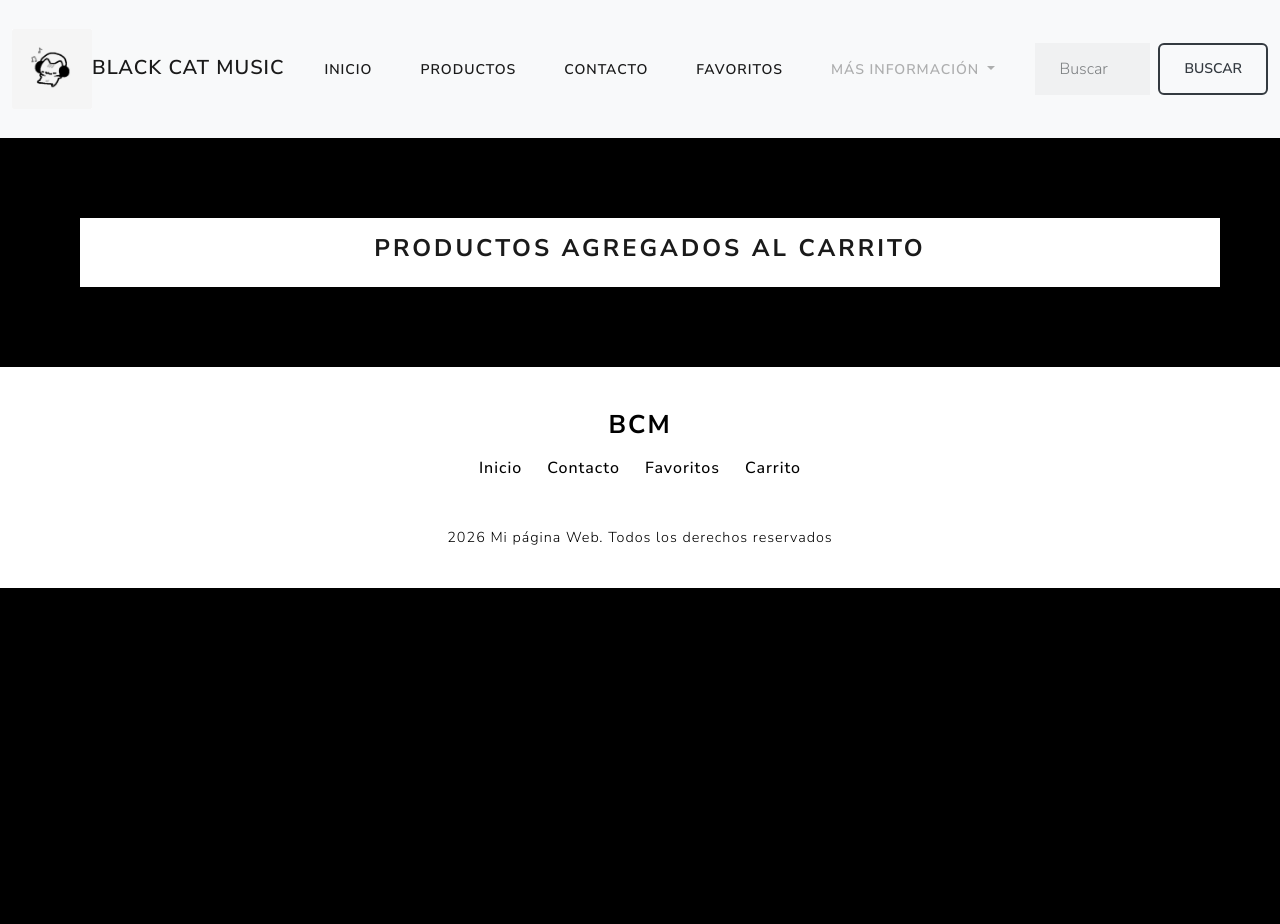
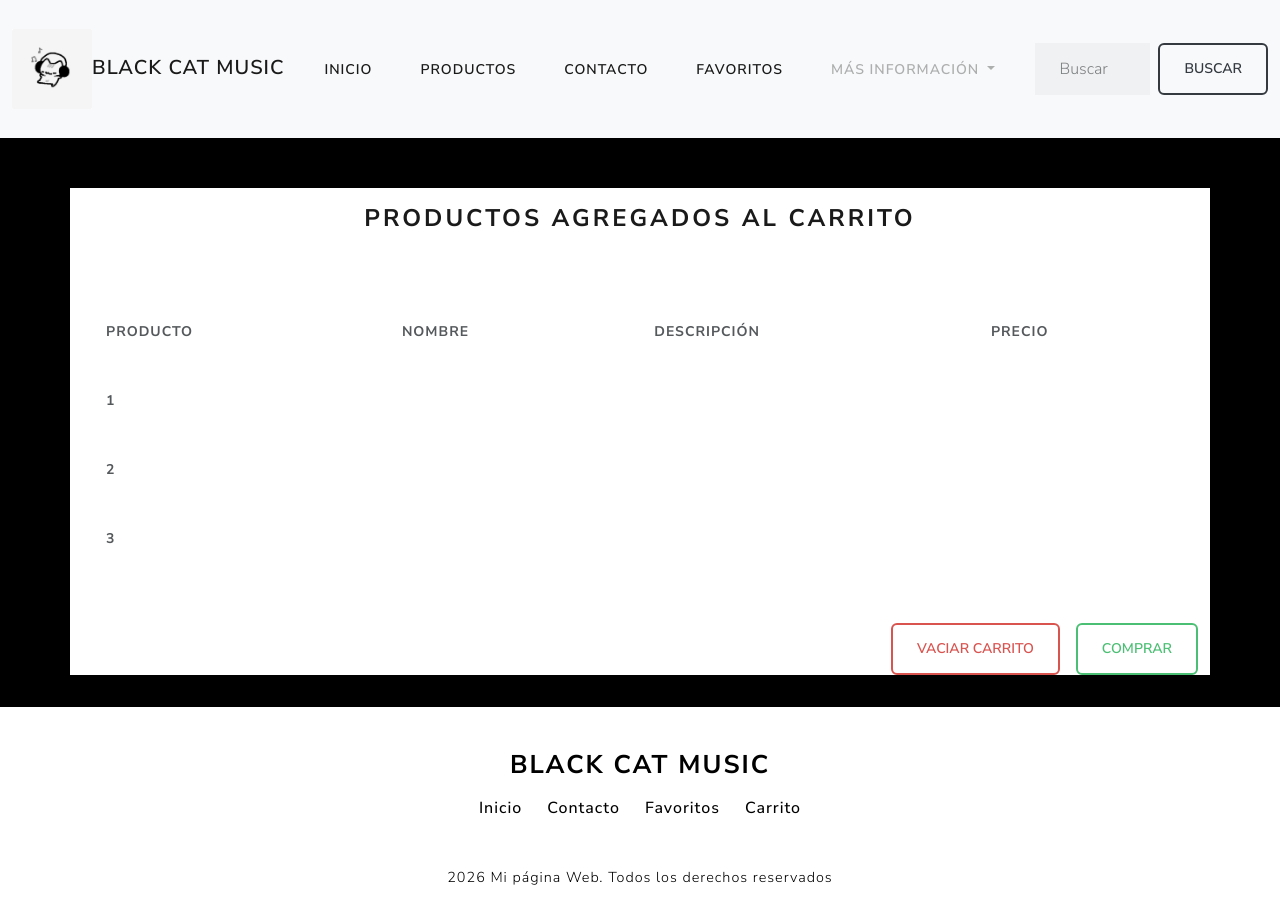
Before and after one commit to catalinapetasny/TiendaDeMusica, an Angular app: page /carrito in a window 1280 px wide. Shown: the top 924 px of the page. Before the commit the page ends 800 px from the top, so only its background shows below. Built offline with nearby package versions, Linux system fonts and the light colour scheme; a web font is replaced by a local one.

Commit message:
Terminar el diseño de carrito

```diff
--- a/src/app/compartidos/carrito/carrito.css
+++ b/src/app/compartidos/carrito/carrito.css
@@ -1,5 +1,20 @@
 .container {
-    margin: 5rem;
     background-color: white;
+}
+
+h3 {
+    display: flex;
+    justify-content: center;
+    margin-top: 50px;
     padding: 1rem;
 }
+
+.table{
+    margin-top: 1rem;
+    margin-bottom: 50px;
+}
+
+.botones {
+    margin-bottom: 2rem;
+    /* margin-top: 2rem; */
+}
--- a/src/app/compartidos/carrito/carrito.html
+++ b/src/app/compartidos/carrito/carrito.html
@@ -1,7 +1,44 @@
 <div class="container">
-    <h3 style="display: flex; justify-content: center;">
-       <strong>
-         Productos agregados al carrito
-       </strong>
-    </h3>
+  <h3>
+    <b>
+      Productos agregados al carrito
+    </b>
+  </h3> <br>
+
+  <table class="table">
+    <thead>
+      <tr>
+        <th scope="col">Producto</th>
+        <th scope="col">Nombre</th>
+        <th scope="col">Descripción</th>
+        <th scope="col">Precio</th>
+      </tr>
+    </thead>
+    <tbody>
+      <tr>
+        <th scope="row">1</th>
+        <td></td>
+        <td></td>
+        <td></td>
+      </tr>
+      <tr>
+        <th scope="row">2</th>
+        <td></td>
+        <td></td>
+        <td></td>
+      </tr>
+      <tr>
+        <th scope="row">3</th>
+        <td></td>
+        <td></td>
+        <td></td>
+      </tr>
+    </tbody>
+  </table>
+
+  <div class="d-grid gap-2 d-md-flex justify-content-md-end botones">
+    <button class="btn btn-outline-danger me-md-2" type="button">Vaciar carrito</button>
+    <button class="btn btn-outline-success" type="button">Comprar</button>
+  </div>
+
 </div>
--- a/src/app/compartidos/footer/footer.html
+++ b/src/app/compartidos/footer/footer.html
@@ -1,6 +1,6 @@
 <footer class="footer">
     <h2>
-        BCM
+        Black Cat Music
     </h2>
 
     <div class="footer-links">
--- a/src/app/servicios/carrito.ts
+++ b/src/app/servicios/carrito.ts
@@ -1,6 +1,9 @@
 import { Injectable } from "@angular/core";
+// import { Component, inject } from "@angular/core";
 
 @Injectable({
   providedIn: "root",
 })
-export class Carrito {}
+export class Carrito {
+
+}
```
